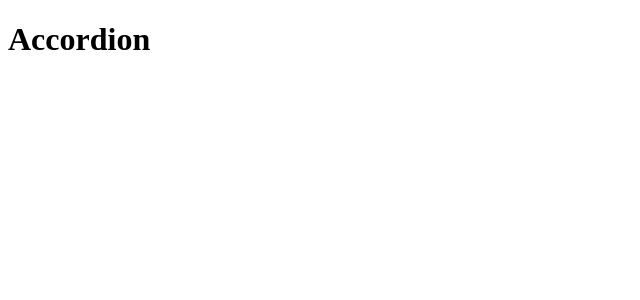
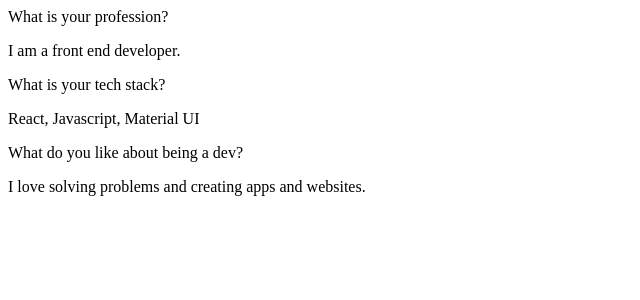
Before and after one commit to nuovodw/react_accordion_component, a React (Create React App) app: page / in a window 1280 px wide. Shown: the top 300 px of the page, without its empty margins (0-640 px from the left). Built offline with nearby package versions, Linux system fonts and the light colour scheme.

Commit message:
create an array and map over accordion component

```diff
--- a/src/Accordion.js
+++ b/src/Accordion.js
@@ -1,11 +1,21 @@
 import React from 'react';
 
-const Accordion = () => {
-	return (
-		<div>
-			<h1>Accordion</h1>
-		</div>
-	);
+const Accordion = ({ items }) => {
+	const renderedItems = items.map((item) => {
+		return (
+			<div key={item.title}>
+				<div className="title active">
+					<i className="drowdown icon"></i>
+					{item.title}
+				</div>
+				<div className="content active">
+					<p>{item.content}</p>
+				</div>
+			</div>
+		);
+	});
+
+	return <div className="ui styled accordion">{renderedItems}</div>;
 };
 
 export default Accordion;
--- a/src/App.js
+++ b/src/App.js
@@ -1,10 +1,25 @@
 import React from 'react';
 import Accordion from './Accordion';
+
+const items = [
+	{
+		title: 'What is your profession?',
+		content: 'I am a front end developer.',
+	},
+	{
+		title: 'What is your tech stack?',
+		content: 'React, Javascript, Material UI',
+	},
+	{
+		title: 'What do you like about being a dev?',
+		content: 'I love solving problems and creating apps and websites.',
+	},
+];
 
 export default () => {
 	return (
 		<div>
-			<Accordion />
+			<Accordion items={items} />
 		</div>
 	);
 };
```
